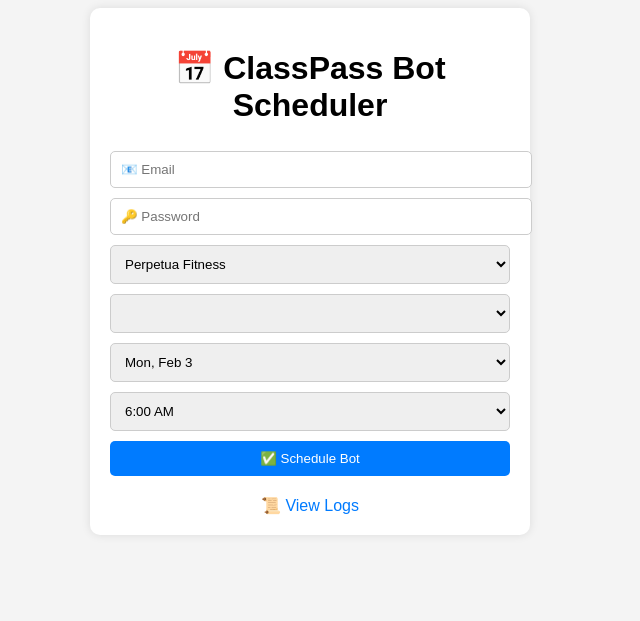
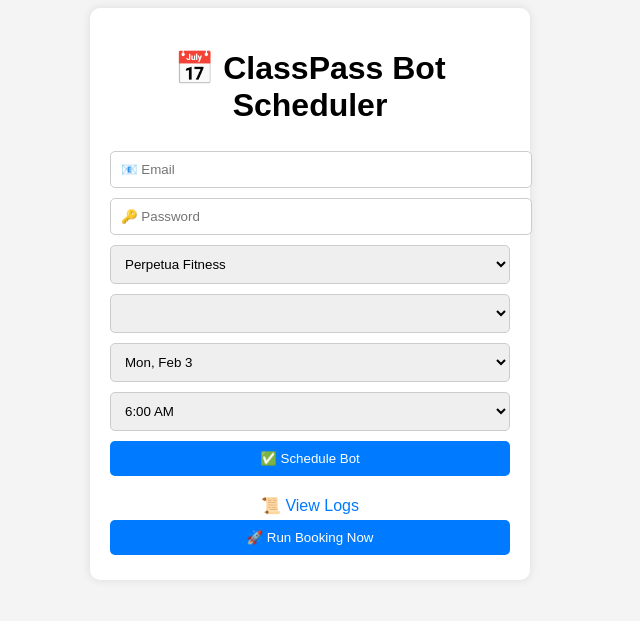
Before and after one commit to hannesue/classpass-bot, a Flask app: page / in a window 1280 px wide. Shown: the top 621 px of the page, without its empty margins (330-970 px from the left). Run offline with Flask 3, Linux system fonts and the light colour scheme; lists and menus that the app fills with data are empty.

Commit message:
Update index.html

```diff
--- a/templates/index.html
+++ b/templates/index.html
@@ -105,6 +105,10 @@
         </form>
         <div id="message"></div>
         <a href="/logs?password=DietCoke" class="log-link">📜 View Logs</a>
+        <form action="/run_booking" method="post">
+    <button type="submit" class="btn btn-primary">🚀 Run Booking Now</button>
+</form>
+
     </div>
 </body>
 </html>
```
